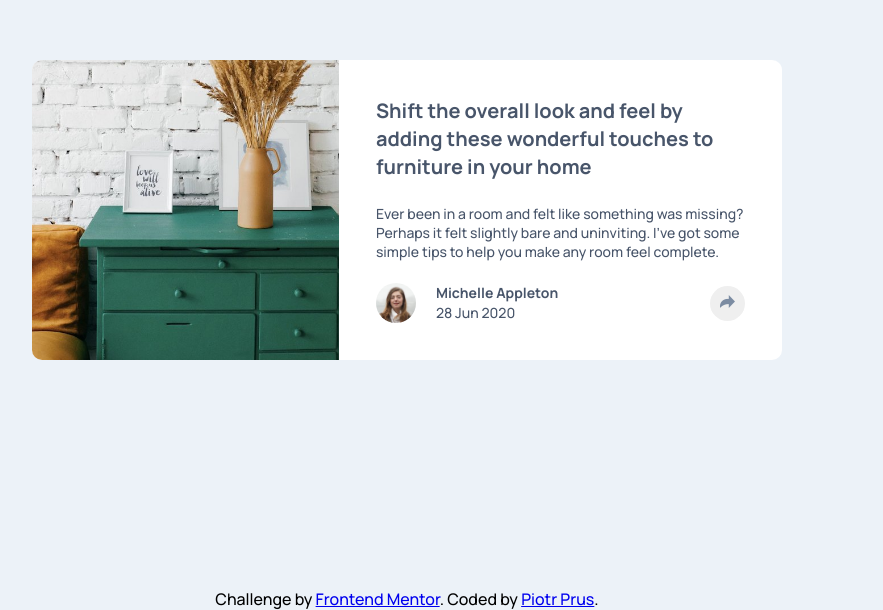
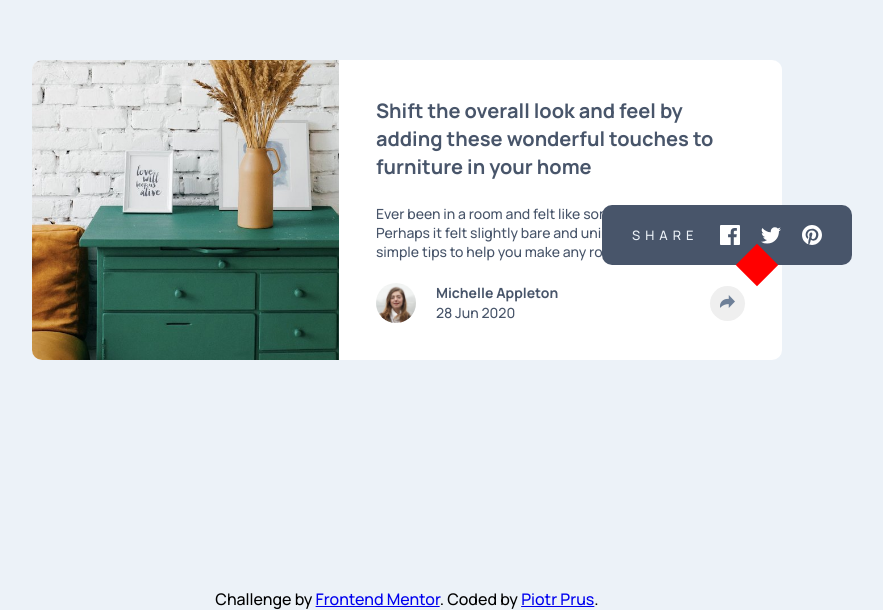
Before and after one commit to Piotrek1994/Article-preview-component, a plain HTML site: page index.html in a window 1280 px wide. Shown: the part 190-800 px from the top of the page, without its empty margins (233-1116 px from the left). Drawn offline with Linux system fonts and the light colour scheme.

Commit message:
Before element

```diff
--- a/main.css
+++ b/main.css
@@ -21,7 +21,6 @@ body {
 	border-radius: 10px;
 	transform: translate(-50%, -50%);
 	background-color: white;
-	overflow: hidden;
 	display: flex;
 }
 
@@ -32,12 +31,16 @@ body {
 	padding: 37px;
 	width: 70%;
 	height: 100%;
+	z-index: -1;
+
 }
 
 .left-card {
 	width: 50%;
 	height: 100%;
 	overflow: hidden;
+	border-top-left-radius: 10px;
+	border-bottom-left-radius: 10px;
 }
 
 .drawers-img {
@@ -55,10 +58,6 @@ body {
 	font-size: 14px;
 	font-weight: 500;
 	color: hsl(217, 19%, 35%);
-}
-
-.share-bar {
-	display: none;
 }
 
 .bottom-bar {
@@ -94,19 +93,56 @@ body {
 	border-radius: 50%;
 	border: none;
 	cursor: pointer;
-    transition: background-color .3s;
+	transition: background-color 0.3s;
 }
+
+.arrow-img {
+	transition: filter 3s;
+}
+
+.arrow-btn:hover {
+	background-color: hsl(214, 17%, 51%);
+}
+
+.arrow-btn:hover .arrow-img {
+	filter: brightness(100);
+}
+
+.share-bar {
+	position: absolute;
+	display: flex;
+	flex-direction: row;
+	justify-content: space-between;
+	align-items: center;
+	height: 60px;
+	width: 250px;
+	right: -70px;
+	bottom: 95px;
+	padding: 30px;
+	text-transform: uppercase;
+	font-weight: 500;
+	font-size: 13px;
+	letter-spacing: 5px;
+	color: hsl(210, 46%, 95%);
+	border-radius: 10px;
+	background-color:  hsl(217, 19%, 35%);
+	z-index: 20;
+}
+
+.share-bar::before {
+	position: absolute;
+	content: '';
+	width: 30px;
+	height: 30px;
+	background-color: red;
+	top: 50%;
+	left: 50%;
+    transform: translate(50%, 50%) rotate(45deg) ;
 
 
 
-.arrow-btn:hover {
-	background-color: hsl(214, 17%, 51%)
 }
 
-
-.arrow-img {
-    filter: opacity(0.9) drop-shadow(0 0 0 rgb(255, 255, 255));
-}
 
 .attribution {
 	position: absolute;
```
